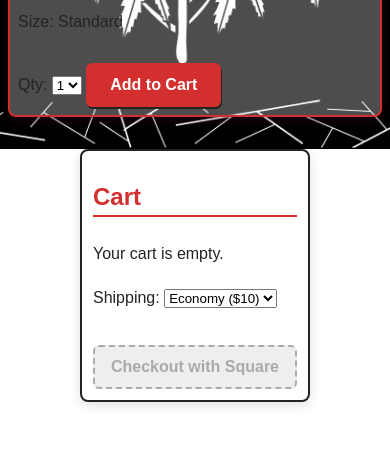
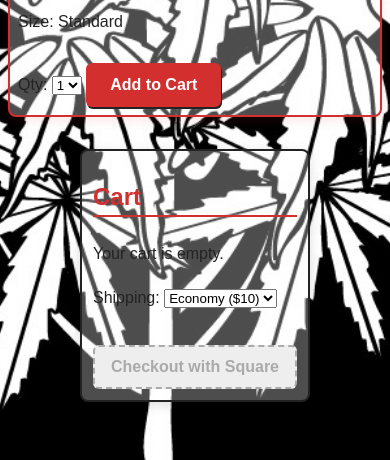
Before and after one commit to SemerauStudios/Merch-Site, a plain HTML site: page index.html in a window 390 px wide. Shown: the part 1068-1528 px from the top of the page. Drawn offline with Linux system fonts and the light colour scheme.

Commit message:
style.css

```diff
--- a/style.css
+++ b/style.css
@@ -511,8 +511,8 @@ main {
     }
     body {
         background-image: url('https://raw.githubusercontent.com/SemerauStudios/Merch-Site/main/drifts%20gardens/mobile%20site%20vertical%20background.jpeg');
-        background-size: contain;
-        background-position: center center;
+        background-size: cover;
+        background-position: center top;
         background-repeat: no-repeat;
         background-attachment: scroll !important;
     }
```
